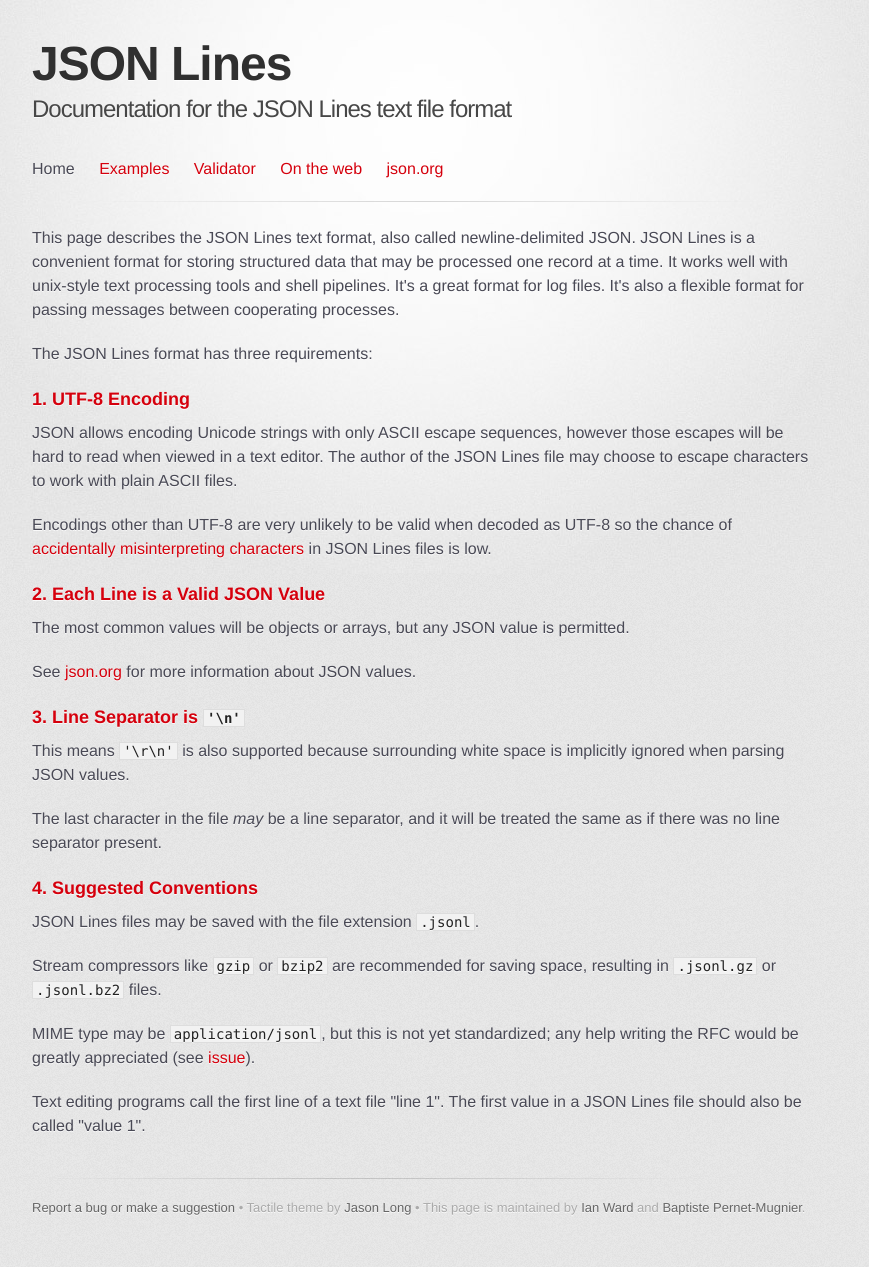
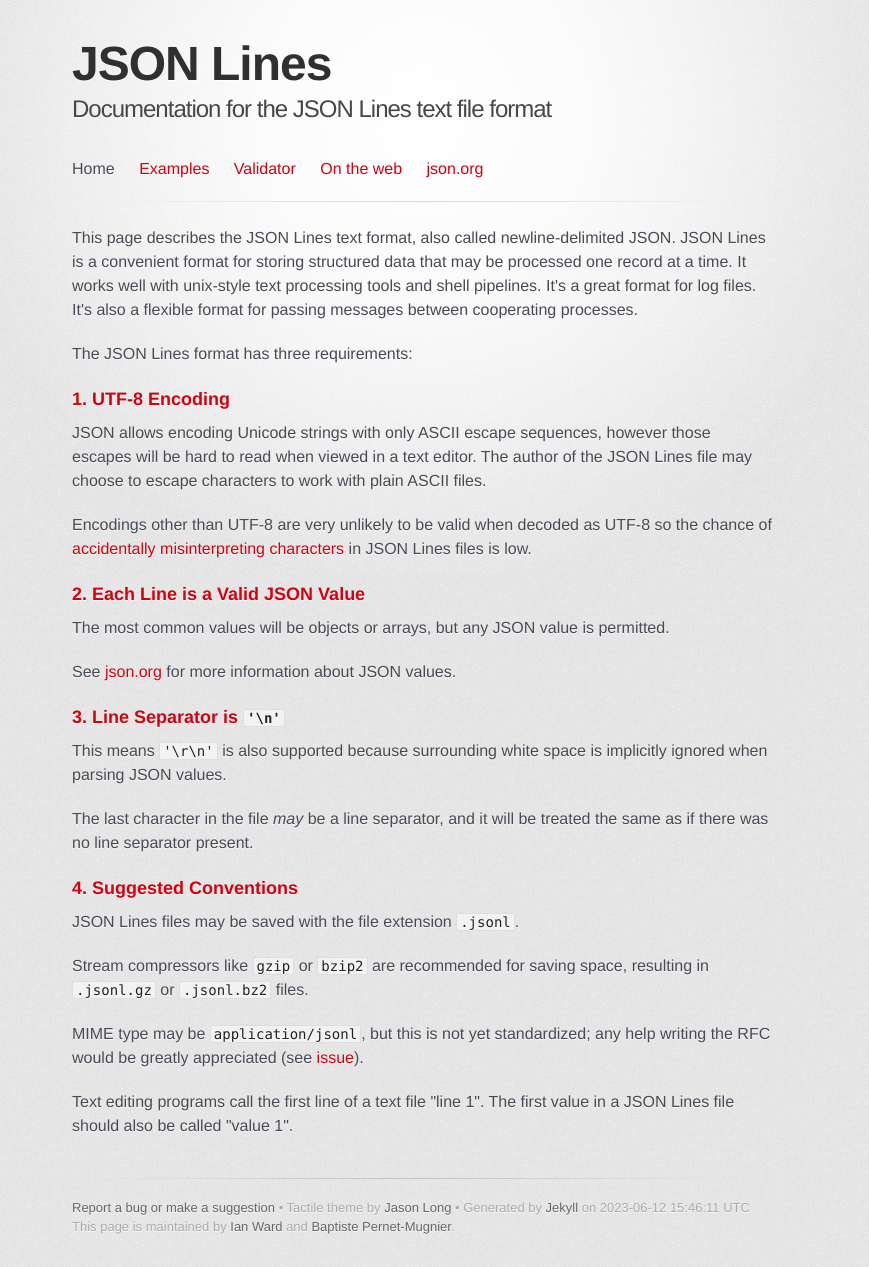
Before and after one commit to wardi/jsonlines, a Jekyll site: the page built from index.md, in a window 1280 px wide. Shown: the whole page, without its empty margins (218-1087 px from the left). Built offline with Jekyll 4.4.1, drawn with Linux system fonts in a browser that asks for light colours; some web fonts are replaced.

Commit message:
Add jekyll information on footer

```diff
--- a/_includes/footer.html
+++ b/_includes/footer.html
@@ -1,5 +1,7 @@
 <footer>
 <a href="https://github.com/wardi/jsonlines/issues">Report a bug or make a suggestion</a> •
 Tactile theme by <a href="https://twitter.com/jasonlong">Jason Long</a> •
+Generated by <a href="https://jekyllrb.com/">Jekyll</a> on {{ site.time | date: '%Y-%m-%d %H:%M:%S %Z' }}
+<br>
 This page is maintained by <a href="https://excess.org">Ian Ward</a> and <a href="https://www.linkedin.com/in/baptistepm/">Baptiste Pernet-Mugnier</a>.
 </footer>
--- a/stylesheets/stylesheet.css
+++ b/stylesheets/stylesheet.css
@@ -90,7 +90,7 @@ header h2 {
 }
 
 .inner {
-  width: 780px;
+  width: 700px;
   margin: 0 auto;
 }
 
```
